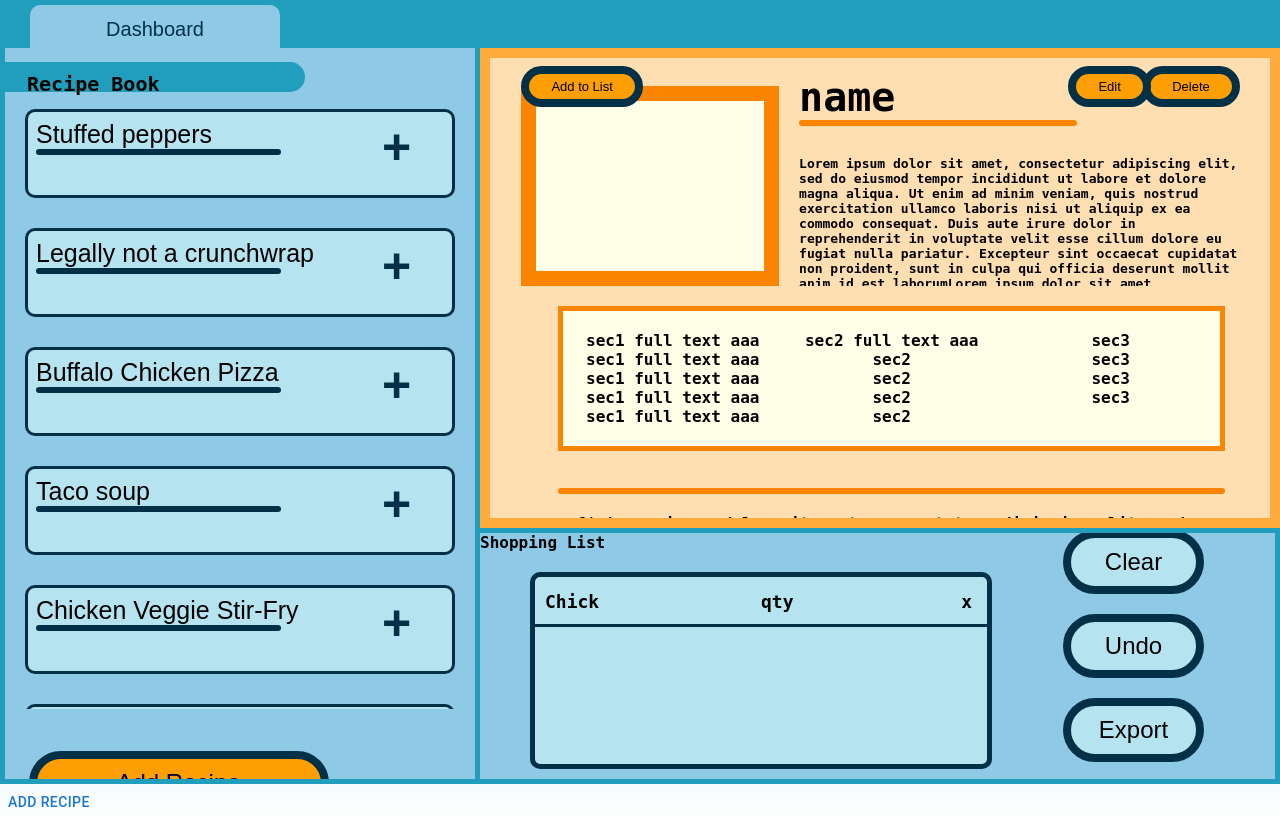
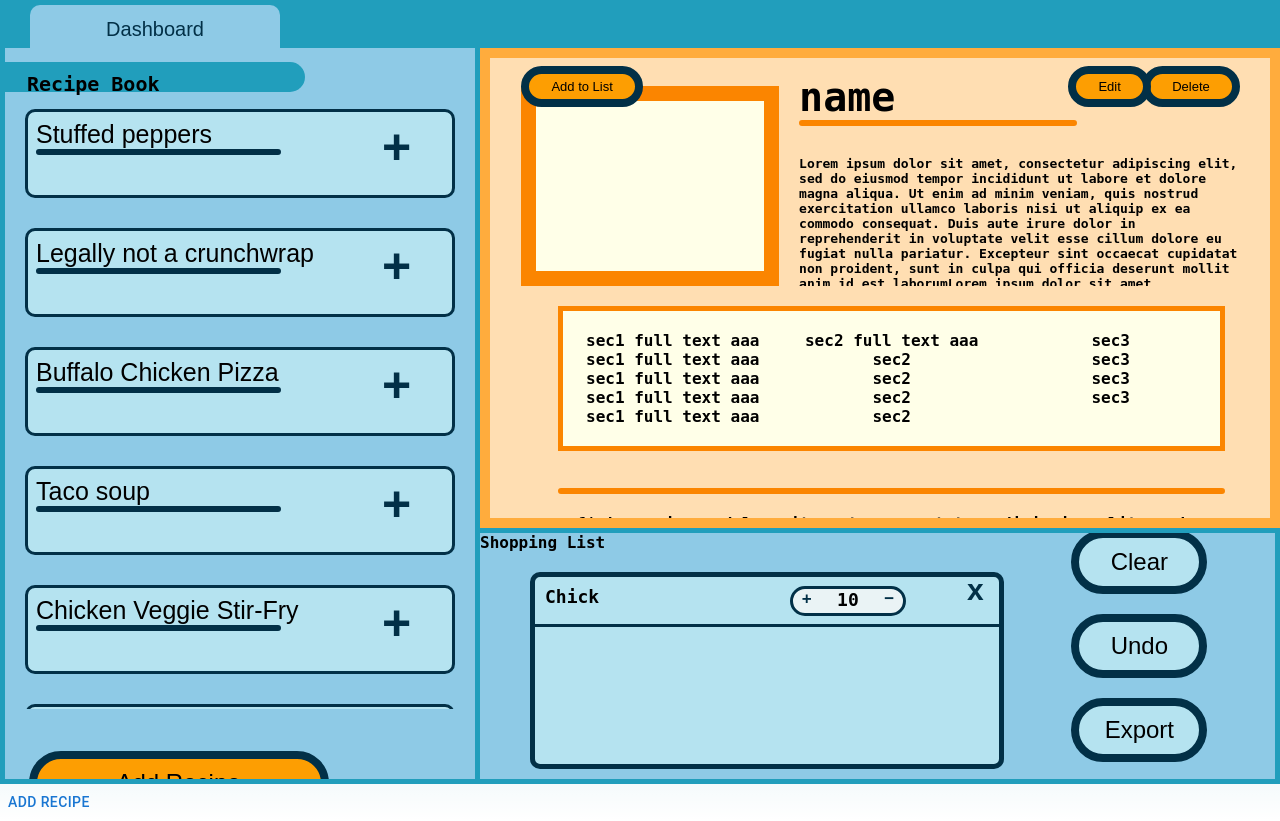
Before and after one commit to TWeiss21/CS458S23-Phood, a Next.js app: page / in a window 1280 px wide. Built offline with nearby package versions, Linux system fonts and the light colour scheme.

Commit message:
Add and decrease qty in shopping list
PHOOD-80 increase and decrease block out of ingredient qty. BUG: when qty increases the listContainer becomes wider.

```diff
--- a/components/ShoppingList.jsx
+++ b/components/ShoppingList.jsx
@@ -9,8 +9,12 @@ const ShoppingList = () =>{
         <div className="ingredItem">
           <div className="verticalCentered">
             <div className="ingredName">Chick</div>
-            <div className="qty">qty</div>
-            <div className="remove">x</div>
+            <div className="qtyContainer">
+              <button className="incDecQty">+</button>
+              <p className="numQty centered">10</p>
+              <button className="incDecQty">&minus;</button>
+            </div>
+            <button className="remove">x</button>
           </div>
         </div>
       </div>
--- a/styles/dashboard.css
+++ b/styles/dashboard.css
@@ -75,6 +75,7 @@ body{
     border-radius: 50px;
     text-align: center;
     font-size:x-large;
+    cursor:pointer;
   }
   .generalBtn:hover{
     background-color: #ffdeb2;
--- a/styles/shoppingList.css
+++ b/styles/shoppingList.css
@@ -45,6 +45,7 @@
 /*Holds an individual ingredient*/
 .ingredItem{
     height:50px;
+    padding-bottom: 30px;
     border-bottom:solid;
     border-color: #023047;
     font-size: large;
@@ -52,16 +53,65 @@
 /*Ingredient information*/
 .ingredName{
     padding-left: 10px;
-    width:50%;
+    width:55%;
     float: left;
+    overflow-x: hidden;
 }
 
-.qty{
-    width:30%;
+.qtyContainer{
+    width:25%;
     float: left;
+    background-color: #eaf3f5;
+    border:solid;
+    border-color:#023047;
+    border-radius: 25px;;
+    height: 30px;
+}
+.incDecQty{
+    float: left;
+    width:25%;
+    background-color: transparent;
+    border:none;
+    border-radius: 50px;
+    font-weight: bolder;
+    font-size: 17px;
+    padding-left:5px;
+    padding-right:5px;
+    cursor:pointer;
+    color:#023047;
+}
+.incDecQty:hover{
+    color: #ffac3d;
+    transition:.3s;
+}
+
+.incDecQty:active{
+    color: #ffdeb2;
+    transform: .3s;
+}
+.numQty{
+    float: left;
+    width:50%;
 }
 
 .remove{
-    text-align: right;
-    padding-right: 15px;
+    position:absolute;
+    top:-13px;
+    right:0px;
+    margin-right: 15px;
+    background-color: transparent;
+    border:none;
+    font-size: 30px;
+    font-weight: bolder;
+    cursor:pointer;
+    color:#023047;
 }
+.remove:hover{
+    color: #ffac3d;
+    transition:.3s;
+}
+
+.remove:active{
+    color: #ffdeb2;
+    transform: .3s;
+}
```
